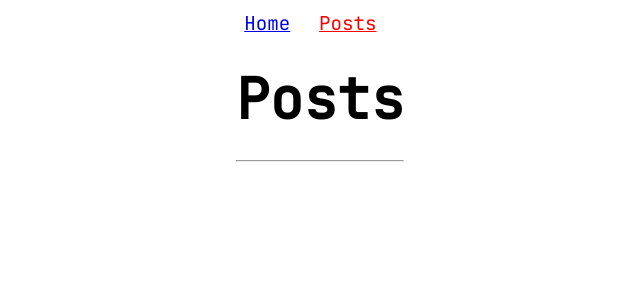
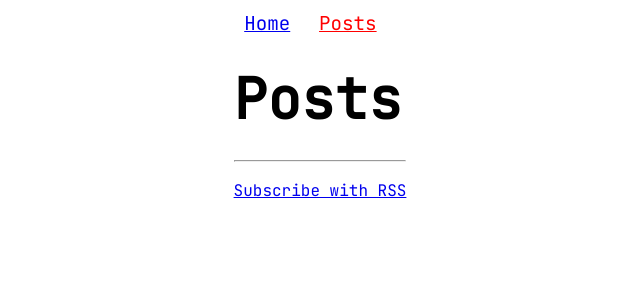
Before and after one commit to niklasdewally/niklasdewally.github.io, a Jekyll site: the page built from posts.html, in a window 1280 px wide. Shown: the top 300 px of the page, without its empty margins (320-960 px from the left). Built offline with Jekyll 4.4.1, drawn with Linux system fonts in a browser that asks for light colours.

Commit message:
Add RSS feed

```diff
--- a/Gemfile
+++ b/Gemfile
@@ -4,3 +4,4 @@ source "https://rubygems.org"
 
 # gem "rails"
 gem "jekyll"
+gem 'jekyll-feed'
--- a/_config.yml
+++ b/_config.yml
@@ -1 +1,5 @@
 exclude: [deploy.sh]
+plugins:
+  - jekyll-feed
+name: Niklas Dewally
+url: https://ndjd.uk
--- a/_includes/contacticons.html
+++ b/_includes/contacticons.html
@@ -1,4 +1,5 @@
 <address>
     <a href="https://github.com/niklasdewally"><i class="fa-brands fa-github fa-2x"></i></a>
     <a href="mailto:hello@ndjd.uk"><i class="fa-solid fa-envelope fa-2x"></i></a>
+    <a href="/feed.xml"><i class="fa-solid fa-rss fa-2x"></i></a>
 </address>
--- a/index.html
+++ b/index.html
@@ -14,7 +14,7 @@
         <main>
             <h1>Niklas Dewally</h1>
             <hr>
-            <p>I am an undergraduate Computer Science student at University of St Andrews.</p>
+            <p>I am an undergraduate computer science student at University of St Andrews.</p>
         {% include contacticons.html %}
         </main>
     </body>
--- a/posts.html
+++ b/posts.html
@@ -12,3 +12,4 @@ title: Posts | Niklas Dewally
     </li>
   {% endfor %}
 </ul>
+<a href="/feed.xml">Subscribe with RSS</a>
```
Also changed, not shown: Gemfile.lock, 1 other file.
